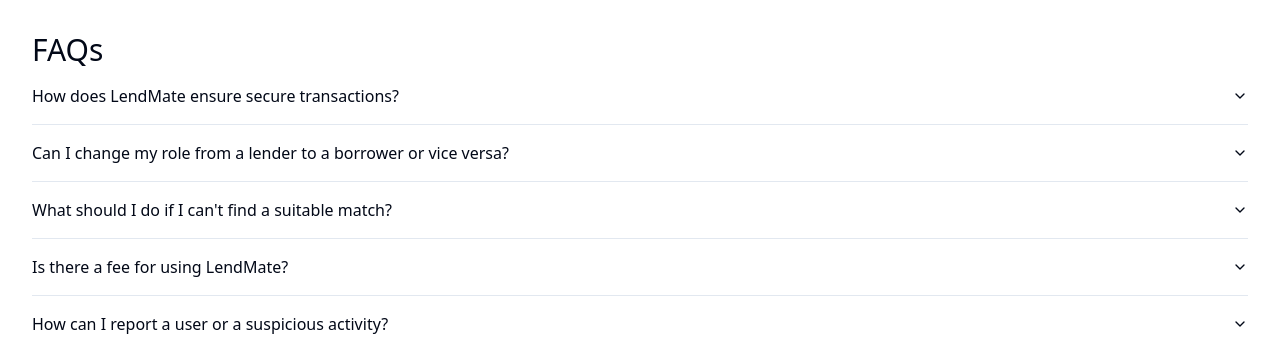
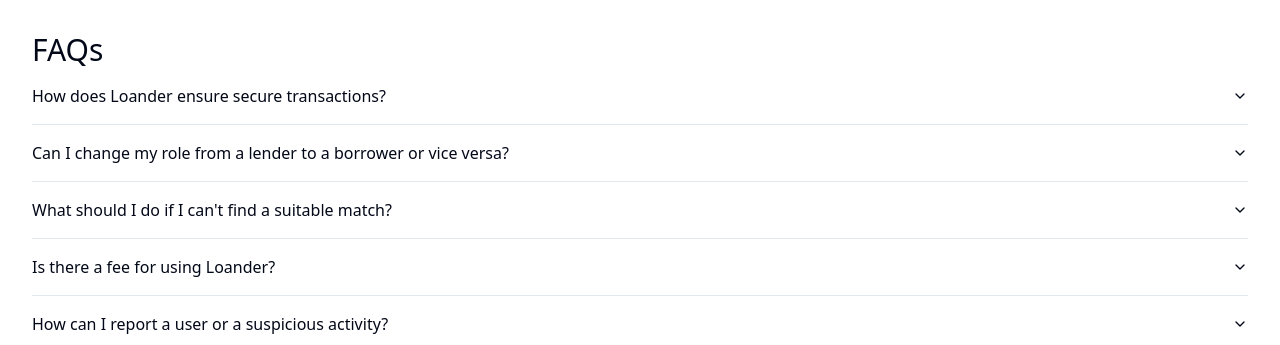
Before and after one commit to konfucius1/loander, a React (Vite) app in the folder client/: page /support in a window 1280 px wide. Shown: the part 152-497 px from the top of the page. Built offline with nearby package versions, Linux system fonts and the light colour scheme.

Commit message:
fix: typo in support page faq accordion

```diff
--- a/client/src/components/support/SupportAccordion.tsx
+++ b/client/src/components/support/SupportAccordion.tsx
@@ -9,9 +9,9 @@
   const accordionData = [
     {
       id: 'question-1',
-      question: 'How does LendMate ensure secure transactions?',
+      question: 'How does Loander ensure secure transactions?',
       answer:
-        'While LendMate provides a platform to match lenders and borrowers, all actual transactions are managed through trusted third-party payment platforms to ensure security and transparency.',
+        'While Loander provides a platform to match lenders and borrowers, all actual transactions are managed through trusted third-party payment platforms to ensure security and transparency.',
     },
     {
       id: 'question-2',
@@ -28,15 +28,15 @@
     },
     {
       id: 'question-4',
-      question: 'Is there a fee for using LendMate?',
+      question: 'Is there a fee for using Loander?',
       answer:
-        'As of now, LendMate is free to use for both lenders and borrowers. We aim to make financial connections accessible to everyone.',
+        'As of now, Loander is free to use for both lenders and borrowers. We aim to make financial connections accessible to everyone.',
     },
     {
       id: 'question-5',
       question: 'How can I report a user or a suspicious activity?',
       answer:
-        'Your safety is our top priority. If you encounter any suspicious activities or users, please report them immediately using our contact form below or email us directly at support@lendmate.com.',
+        'Your safety is our top priority. If you encounter any suspicious activities or users, please report them immediately using our contact form below or email us directly at support@Loander.com.',
     },
   ]
 
```
